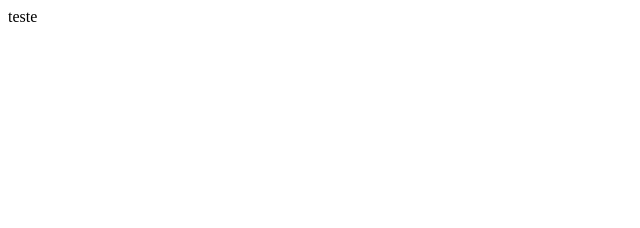
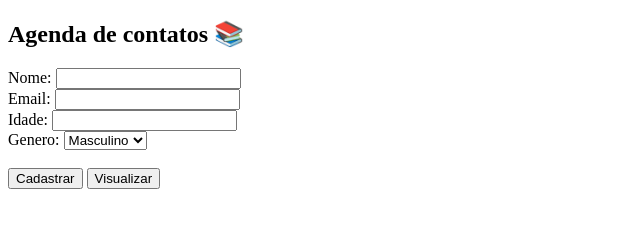
Before and after one commit to GRUPO02-GAMA/server-node, a plain HTML site: page index.html in a window 1280 px wide. Shown: the whole page, without its empty margins (0-640 px from the left). Drawn offline with Linux system fonts and the light colour scheme.

Commit message:
feat: first steps in the application

```diff
--- a/index.html
+++ b/index.html
@@ -4,9 +4,31 @@
   <meta charset="UTF-8">
   <meta http-equiv="X-UA-Compatible" content="IE=edge">
   <meta name="viewport" content="width=device-width, initial-scale=1.0">
-  <title>Document</title>
+  <title>Cadastro de alunos</title>
 </head>
 <body>
-  teste
+    <h2 id='cabecalho'> Agenda de contatos 📚 </h2>
+
+    <form class=''>
+      <label for="nome">Nome:</label>
+      <input type="text" id="nome" required /><br>
+
+      <label for="email">Email:</label>
+      <input type="text" id="email" required/><br>
+
+      <label for="idade">Idade:</label>
+      <input type="text" id="idade" required/><br>
+
+          <label for="genero" required >Genero:</label>
+          <select id="genero">
+              <label>Selecione um genero</label>
+              <option value="M" id="M">Masculino</option>
+              <option value="F" id="F">Feminino</option>
+          </select>
+    </form>
+    <br>
+    <input type="submit" value="Cadastrar" id="cadastrar"/>
+    <input type="submit" value="Visualizar" id="visualizar"/>
+
 </body>
 </html>
```
